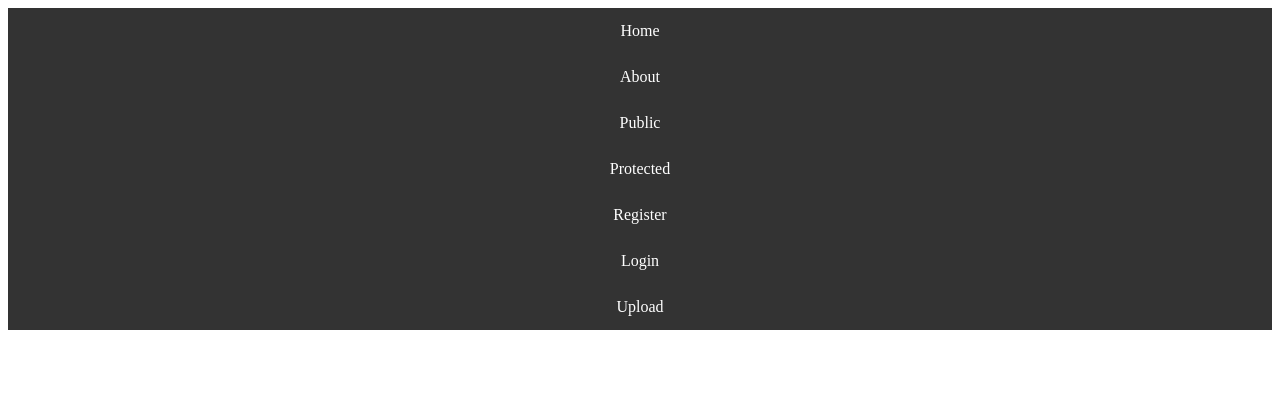
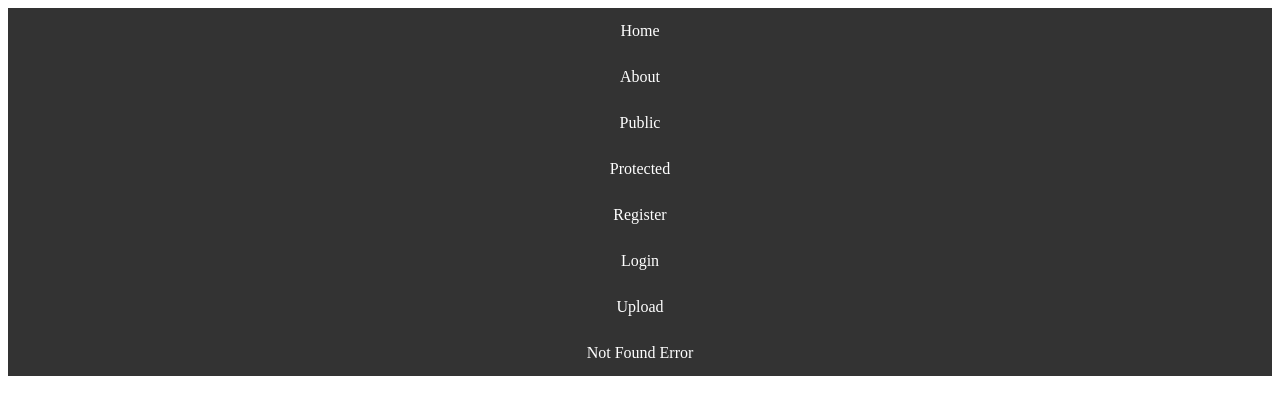
Before and after one commit to lori33c/MidtermProj449, a Flask app: page / in a window 1280 px wide. Shown: the top 415 px of the page. Run offline with Flask 2, Linux system fonts and the light colour scheme.

Commit message:
Video and extra FILENOTFOUND nav item

```diff
--- a/app.py
+++ b/app.py
@@ -191,6 +191,10 @@ def about():
     msg = ''
     return render_template('about.html', msg = msg)
 
+@app.route('/notfound')
+def notfoundweb():
+    return render_template('error.html', error = 404)
+
 @app.errorhandler(400)
 def cannotprocess(e):
     return render_template('error.html', error = 400)
--- a/templates/base.html
+++ b/templates/base.html
@@ -20,6 +20,7 @@
               <a class="nav-link" href="register">Register</a>
               <a class="nav-link" href="login">Login</a>
               <a class="nav-link" href="upload">Upload</a>
+              <a class="nav-link" href="notfound">Not Found Error</a>
             </div>
         </div>
       </nav>
--- a/templates/home.html
+++ b/templates/home.html
@@ -1,4 +1,3 @@
-<!DOCTYPE html>
 {% extends "base.html" %}
 
 {% block content %}
```
Also changed, not shown: templates/uploads/Capture.PNG (deleted), templates/uploads/admin_and_error_handler_1.png (added), 1 other file.
